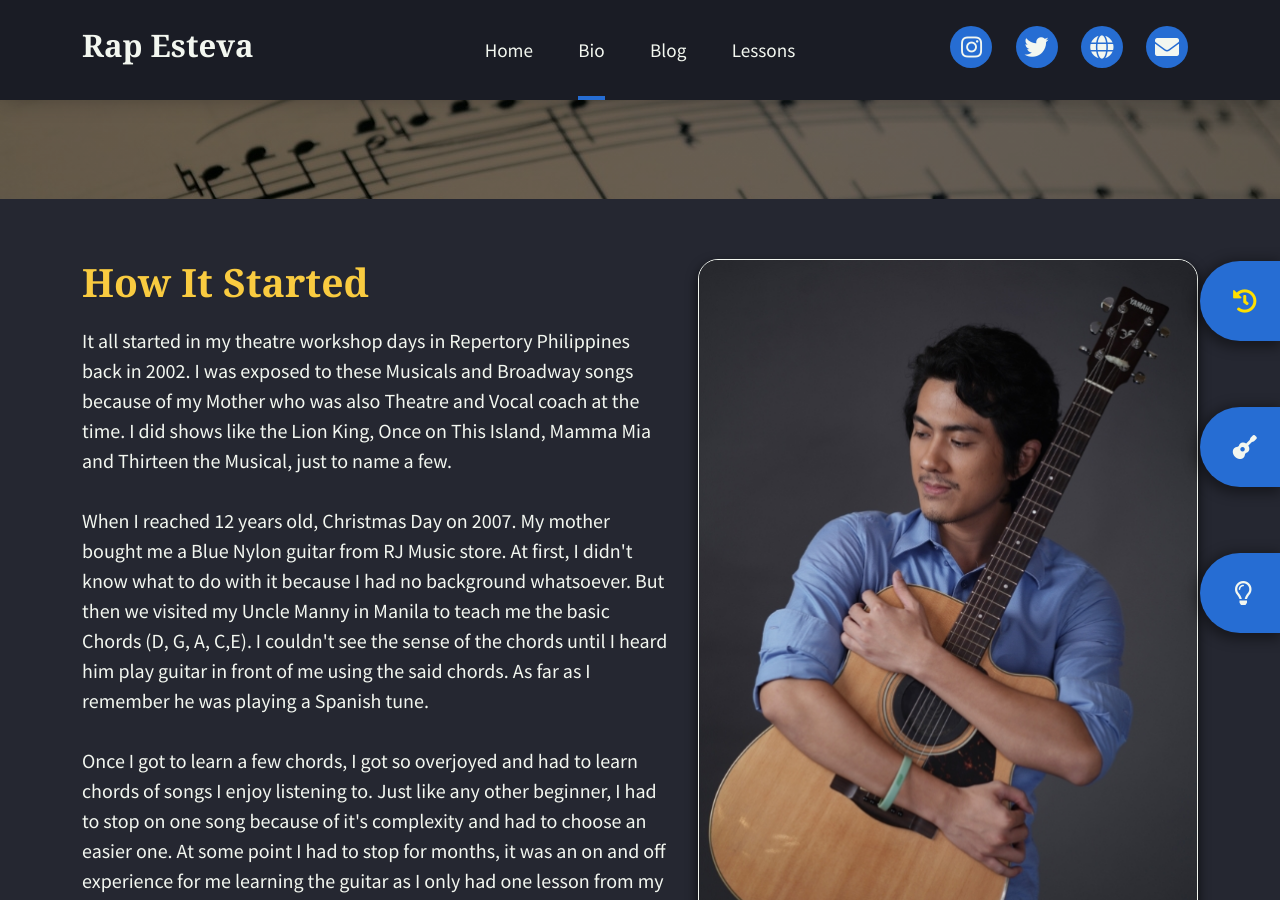
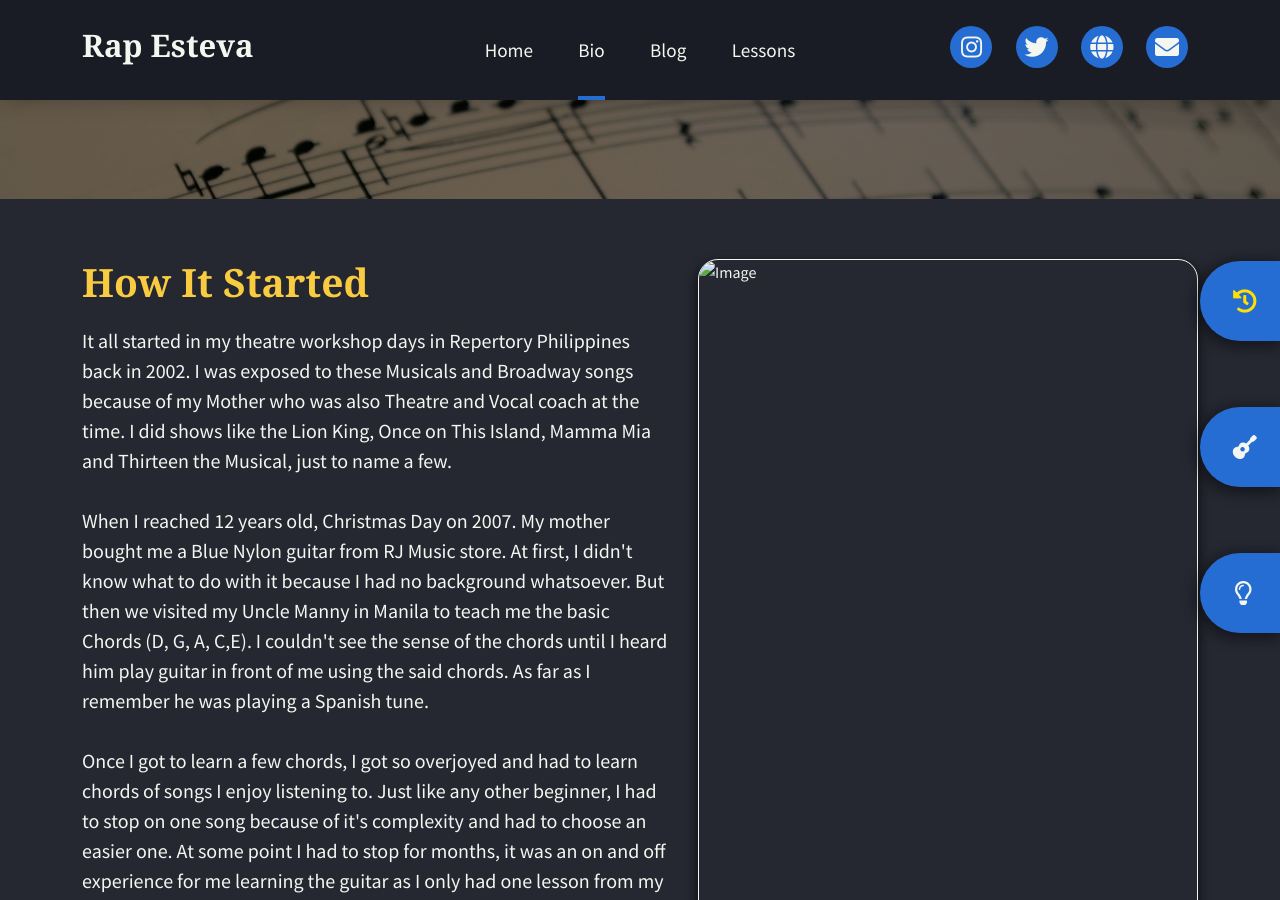
Before and after one commit to rapsamaniego27/music-profile, a Jekyll site: the page built from bio/index.html, in a window 1280 px wide and 900 px high, scrolled down 301 px. Built offline with Jekyll 4.4.1, drawn with Linux system fonts in a browser that asks for light colours; nearby versions of some CDN libraries; some web fonts are replaced.

Commit message:
Update Pages “bio”

```diff
--- a/_data/bio.yml
+++ b/_data/bio.yml
@@ -20,7 +20,7 @@ bio-sections:
         <br><br>
 
         I am Rap and I hope you enjoy my stories and experiences as you scroll down this page.
-      image: /assets/files/rap-guitar.jpg
+      image: ""
       id: bioStarted
       icon: <i class="fas fa-history"></i>
       add_description: |-
```
